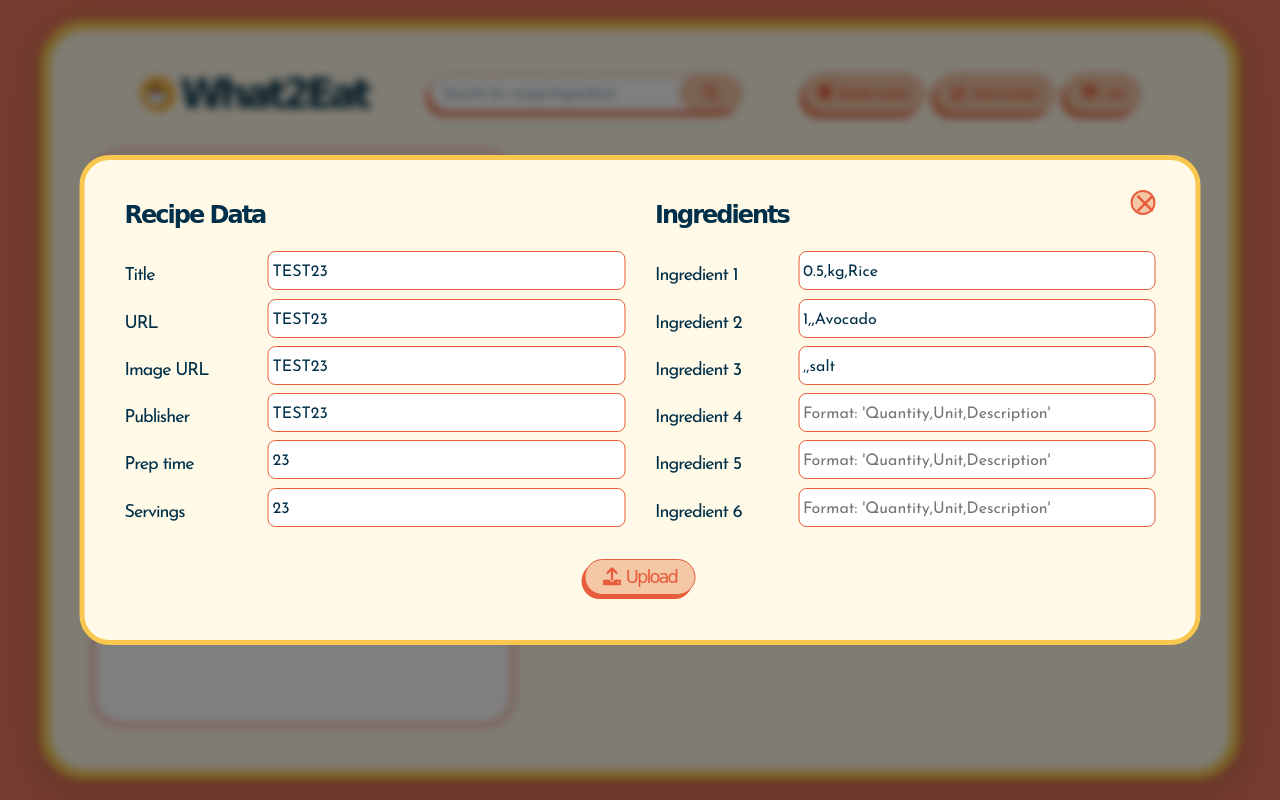
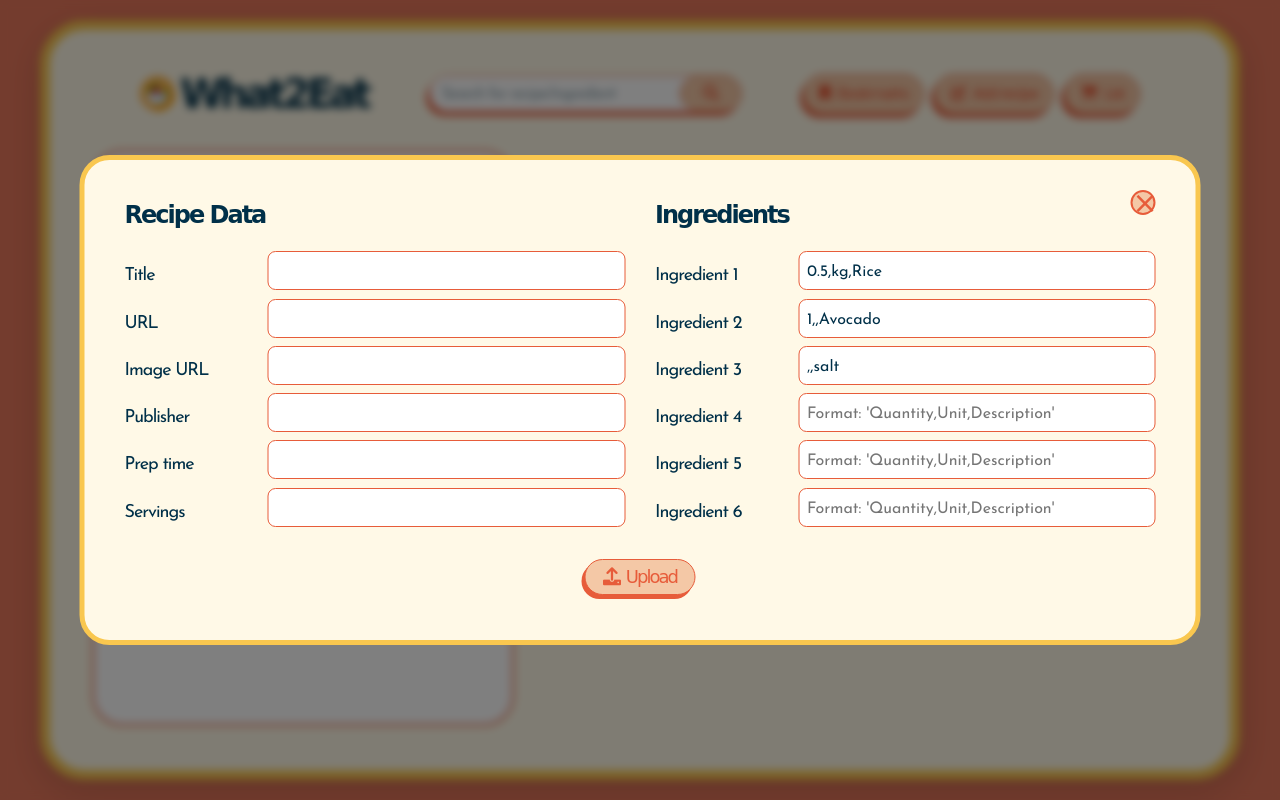
Before and after one commit to jgbpessoa/what2eat, a website: page index.html in a window 1280 px wide. Both pictures are taken after a click on the item "Add recipe". Drawn offline with nearby package versions, Linux system fonts and the light colour scheme; no server answers; a web font is replaced by a local one.

```diff
--- a/index.html
+++ b/index.html
@@ -150,17 +150,17 @@
             <div class="upload__column">
               <h3 class="upload__heading">Recipe data</h3>
               <label>Title</label>
-              <input value="TEST23" required="" name="title" type="text" />
+              <input required name="title" type="text" />
               <label>URL</label>
-              <input value="TEST23" required="" name="sourceUrl" type="text" />
+              <input required name="sourceUrl" type="text" />
               <label>Image URL</label>
-              <input value="TEST23" required="" name="image" type="text" />
+              <input required name="image" type="text" />
               <label>Publisher</label>
-              <input value="TEST23" required="" name="publisher" type="text" />
+              <input required name="publisher" type="text" />
               <label>Prep time</label>
-              <input value="23" required="" name="cookingTime" type="number" />
+              <input required name="cookingTime" type="number" />
               <label>Servings</label>
-              <input value="23" required="" name="servings" type="number" />
+              <input required name="servings" type="number" />
             </div>
 
             <div class="upload__column">
--- a/src/js/config.js
+++ b/src/js/config.js
@@ -1,5 +1,5 @@
 export const API_URL = "https://forkify-api.herokuapp.com/api/v2/recipes/";
 export const TIMEOUT_SEC = 10;
 export const RES_PER_PAGE = 8;
-export const KEY = "a1552466-9321-450d-82fd-1bf33e294ef1";
+export const KEY = "cc4a2727-a41f-4bf0-972e-d9b6438135f8";
 export const MODAL_CLOSE_SEC = 2.5;
--- a/src/scss/components/_btn.scss
+++ b/src/scss/components/_btn.scss
@@ -200,6 +200,10 @@
     &:hover {
       transform: scale(1.15);
     }
+
+    @include breakpoint(medium) {
+      left: 146%;
+    }
   }
 
   &--upload {
--- a/src/scss/components/_recipe-upload.scss
+++ b/src/scss/components/_recipe-upload.scss
@@ -35,6 +35,7 @@
   @include breakpoint(medium) {
     height: rem(620);
     padding: rem(30) rem(40);
+    overflow: visible;
   }
 
   @include breakpoint(large) {
@@ -47,10 +48,18 @@
   height: 100%;
 
   @include breakpoint(medium) {
-    margin-top: rem(-30);
+    margin-top: -30px;
     display: grid;
     grid-template-columns: 1fr 1fr;
     gap: 0 rem(30);
+
+    .error {
+      grid-column: 1/-1;
+      &__text {
+        width: 21ch;
+        font-size: rem(30);
+      }
+    }
   }
 
   &__column {
@@ -79,14 +88,14 @@
       font-size: rem(16);
       width: 100%;
       border: 1px solid $color-primary;
-      padding: rem(12) rem(4) rem(9);
+      padding: rem(12) rem(8) rem(9);
       border-radius: rem(8);
       color: $color-blue;
       font-family: $font-secondary;
 
       &:focus {
         outline: none;
-        padding: rem(11) rem(3) rem(8);
+        padding: rem(11) rem(7) rem(8);
         border: 2px solid $color-primary;
         background-color: #f7ddc9;
       }
```
Also changed, not shown: dist/script/controller.js, dist/style/style.css, 2 other files.
